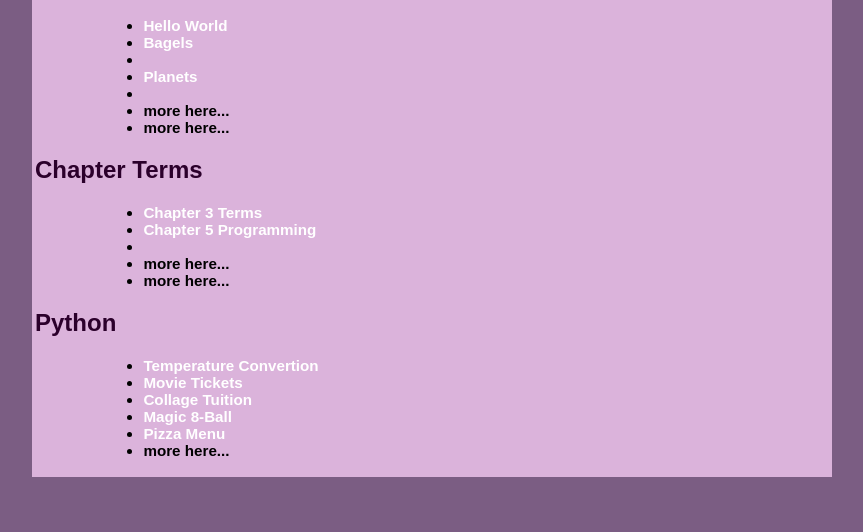
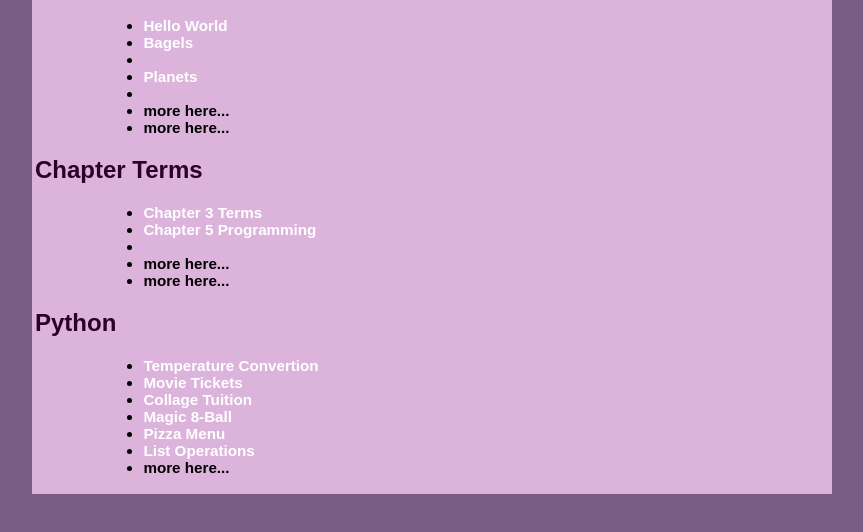
Before and after one commit to jchambers-pvcc/jchambers-pvcc.github.io, a plain HTML site: page index.html in a window 1280 px wide. Shown: the part 120-652 px from the top of the page, without its empty margins (208-1071 px from the left). Drawn offline with Linux system fonts and the light colour scheme.

Commit message:
Update index.html

```diff
--- a/index.html
+++ b/index.html
@@ -68,6 +68,7 @@
               <li><a href = "tuition.py">Collage Tuition</a></li>
               <li><a href = "magic8.py">Magic 8-Ball</a></li>
               <li><a href = "pizza menu.py"> Pizza Menu</a></li>
+              <li><a href = "dogs.py"> List Operations</a></li>
               <li>more here...</li>
           </ul>
         </h3>
```
